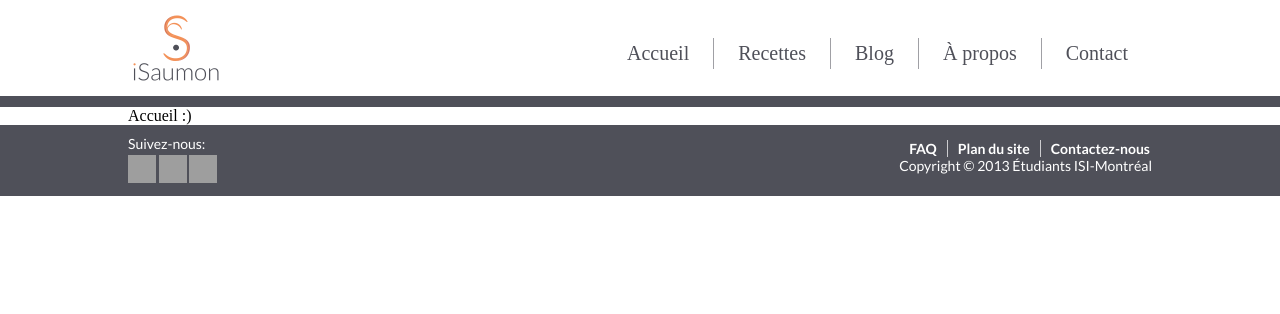
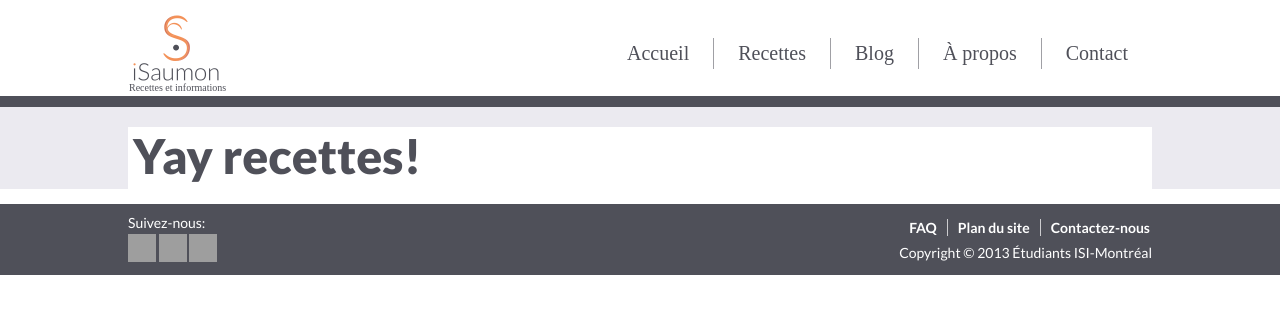
Before and after one commit to ISI-MTL/isaumon, a PHP site: page /html/index.php?page=recettes_saumon in a window 1280 px wide. Shown: the top 314 px of the page. Run offline with PHP 8.4, Linux system fonts and the light colour scheme; data that the repository does not hold is empty; some libraries are stand-ins or nearby versions; some web fonts are replaced; grey boxes are pictures that could not be loaded.

Commit message:
modification header, renommer recette_saumon.php pour recettes_saumon.php

```diff
--- a/assets/css/base.css
+++ b/assets/css/base.css
@@ -9,6 +9,18 @@ html, body, p, h1, h2, h3, h4, h5, h6, img, ul, li
 {
 	font-family: Lato;
 	src: url("../police/lato/Lato-Reg.ttf");
+}
+
+@font-face
+{
+	font-family: LatoBlack;
+	src: url("../police/lato/Lato-Bla.ttf");
+}
+
+@font-face
+{
+	font-family: LatoHairline;
+	src: url("../police/lato/Lato-Hair.ttf");
 }
 
 @font-face
@@ -52,6 +64,16 @@ header img
 	width: 96px;
 }
 
+header span
+{
+	font-size: 10px;
+	font-family: LatoHairline;
+	position: relative;
+	top: -5px;
+	left: -99px;
+	color: #4f5059;
+}
+
 header ul
 {
 	margin-top: 38px;
@@ -77,6 +99,31 @@ header li a
 	color: #4f5059;
 	font-family: "Source";
 	text-decoration: none;
+}
+
+header li a:hover
+{
+	color: salmon;
+}
+
+/*************************************************
+Contenu de la page
+**************************************************/
+#contenu
+{
+	background-color: #ebeaf0;
+	padding-top: 20px;
+}
+
+#contenu h1
+{
+	background-color: white;
+	font-family: LatoBlack;
+	font-size: 48px;
+	color: #4f5059;
+	padding-left: 5px;
+	padding-bottom: 5px;
+	margin-bottom: 15px;
 }
 
 /*************************************************
@@ -137,7 +184,13 @@ footer li a
 	text-decoration: none;
 }
 
+footer li a:hover
+{
+	color: salmon;
+}
+
 #footer-droite p
 {
-	text-align: right
+	text-align: right;
+	margin-top: 40px;
 }
--- a/html/includes/header.php.inc
+++ b/html/includes/header.php.inc
@@ -1,13 +1,15 @@
 <header>
 	<div class="container">
 		<img src="../assets/img/logo.png" alt="logo" />
+		<span>Recettes et informations</span>
+
 
 		<ul>
-			<li><a href="#">Accueil</a></li>
-			<li><a href="#">Recettes</a></li>
-			<li><a href="#">Blog</a></li>
-			<li><a href="#">À propos</a></li>
-			<li><a href="#">Contact</a></li>
+			<li><a href="index.php">Accueil</a></li>
+			<li><a href="?page=recettes_saumon">Recettes</a></li>
+			<li><a href="?page=blog">Blog</a></li>
+			<li><a href="?page=apropos">À propos</a></li>
+			<li><a href="?page=contact">Contact</a></li>
 		</ul>
 	</div>
 </header>
--- /dev/null
+++ b/html/recettes_saumon.php
@@ -0,0 +1,12 @@
+<div class="container">
+	<h1>Yay recettes!</h1>
+	<?php
+	$recettes = getPostsFromPage(1, 5);
+
+	foreach($recettes as $recette)
+	{
+		echo "<h2>" . $recette['title'] . "</h2>";
+		echo "<p>" . $recette['content'] . "</p>";
+	}
+	?>
+</div>
```
Also changed, not shown: html/recette_saumon.php (deleted, +0 -10 lines), html/config/recettes_saumon.config.php.inc (renamed from html/config/recette_saumon.config.php.inc).
